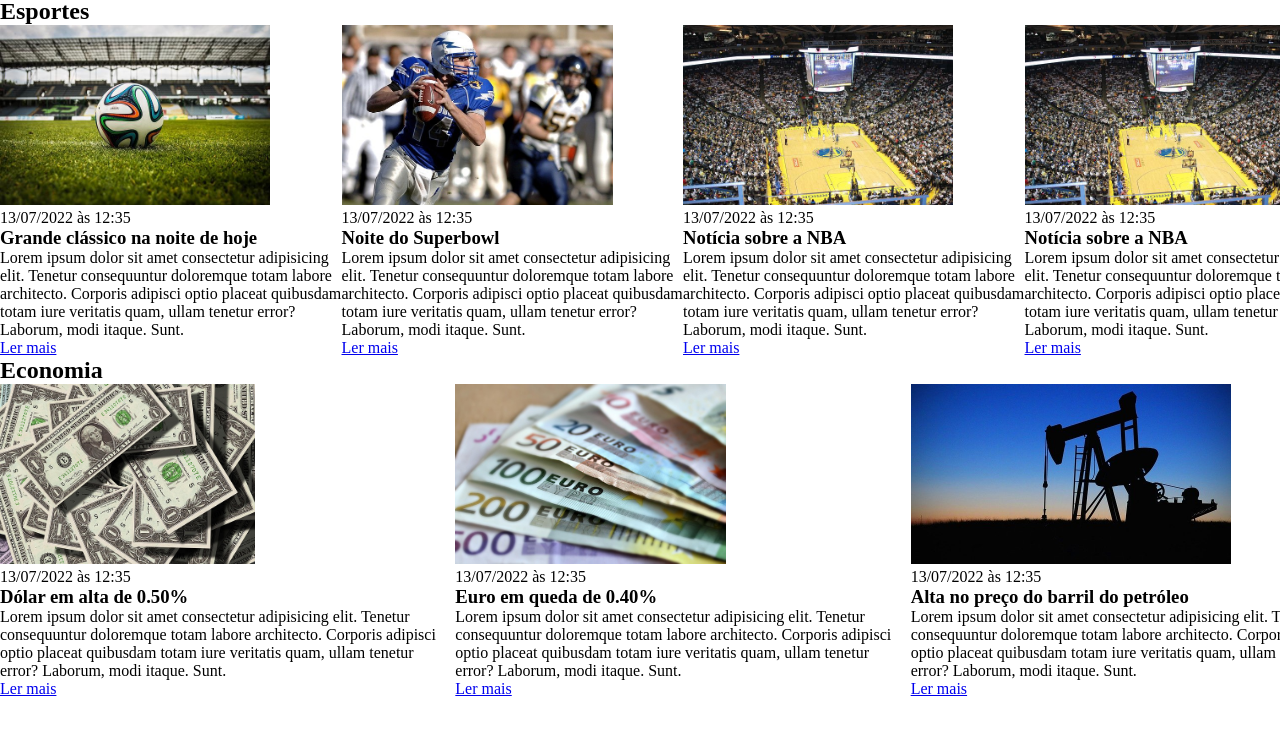
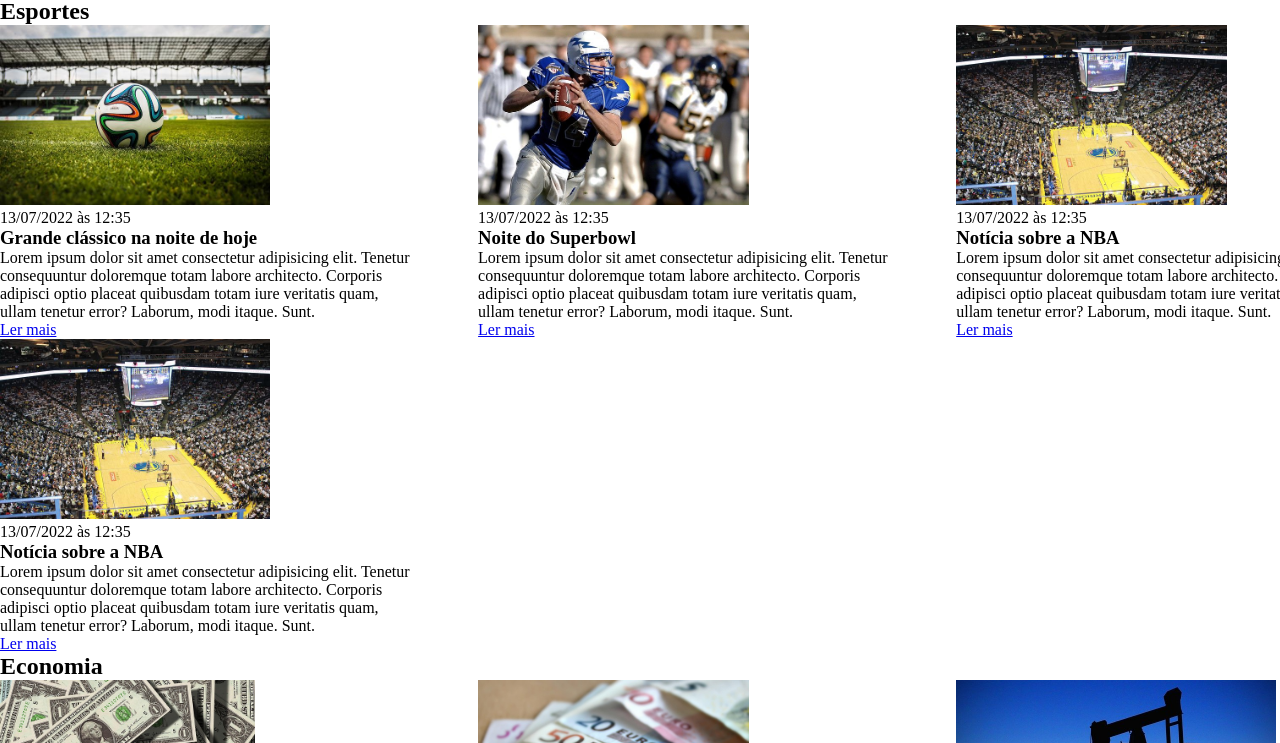
Before and after one commit to TatuzinhoBixo/EBAC-Phython, a plain HTML site: page CSS/index.html in a window 1280 px wide. Shown: the part 57-800 px from the top of the page. Drawn offline with Linux system fonts and the light colour scheme.

Commit message:
fim_aula_5

```diff
--- a/CSS/main.css
+++ b/CSS/main.css
@@ -15,13 +15,14 @@ header li {
 
 .articles {
     display: flex;
-    flx-wrap: wrap;
+    flex-wrap: wrap;
+    justify-content: space-between;
 }
 
 .articles article img {
     height: 180px;
 }
 
-.article article {
+.articles article {
     width: 30%;
 }
```
